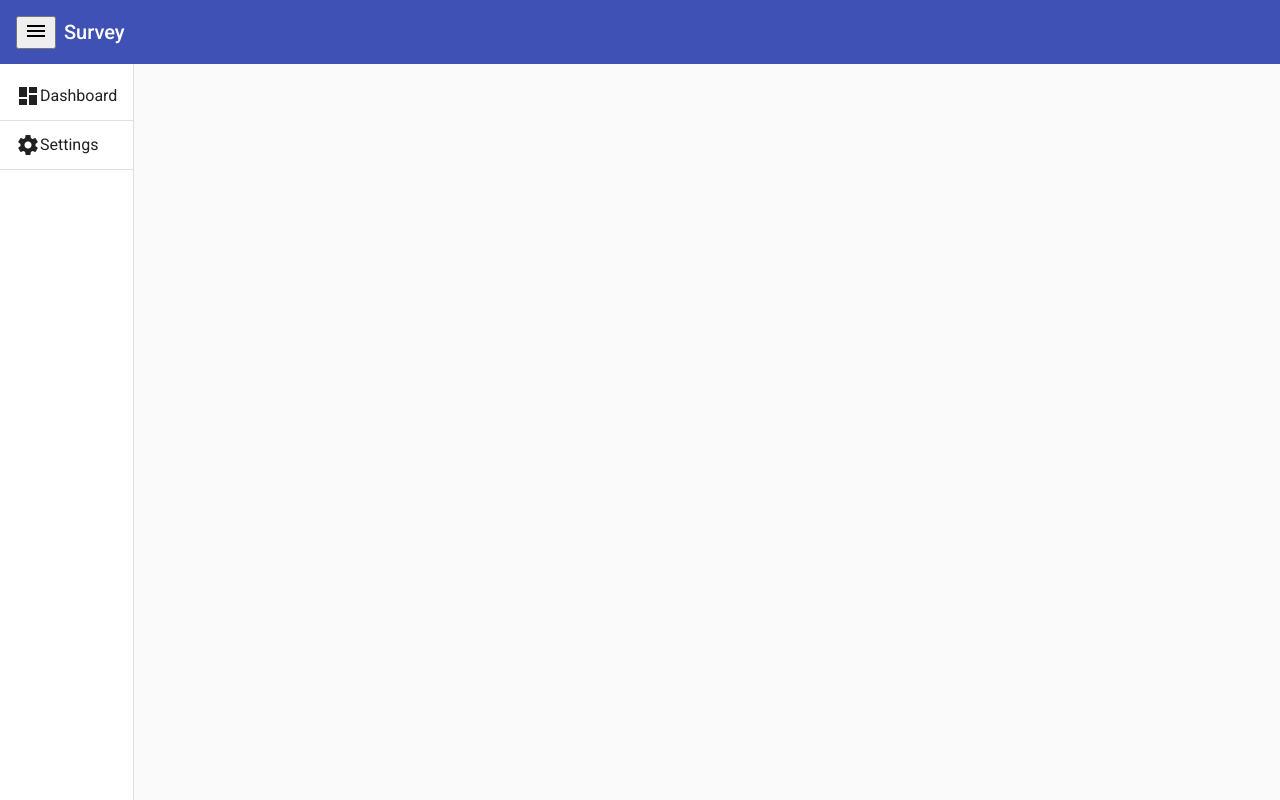
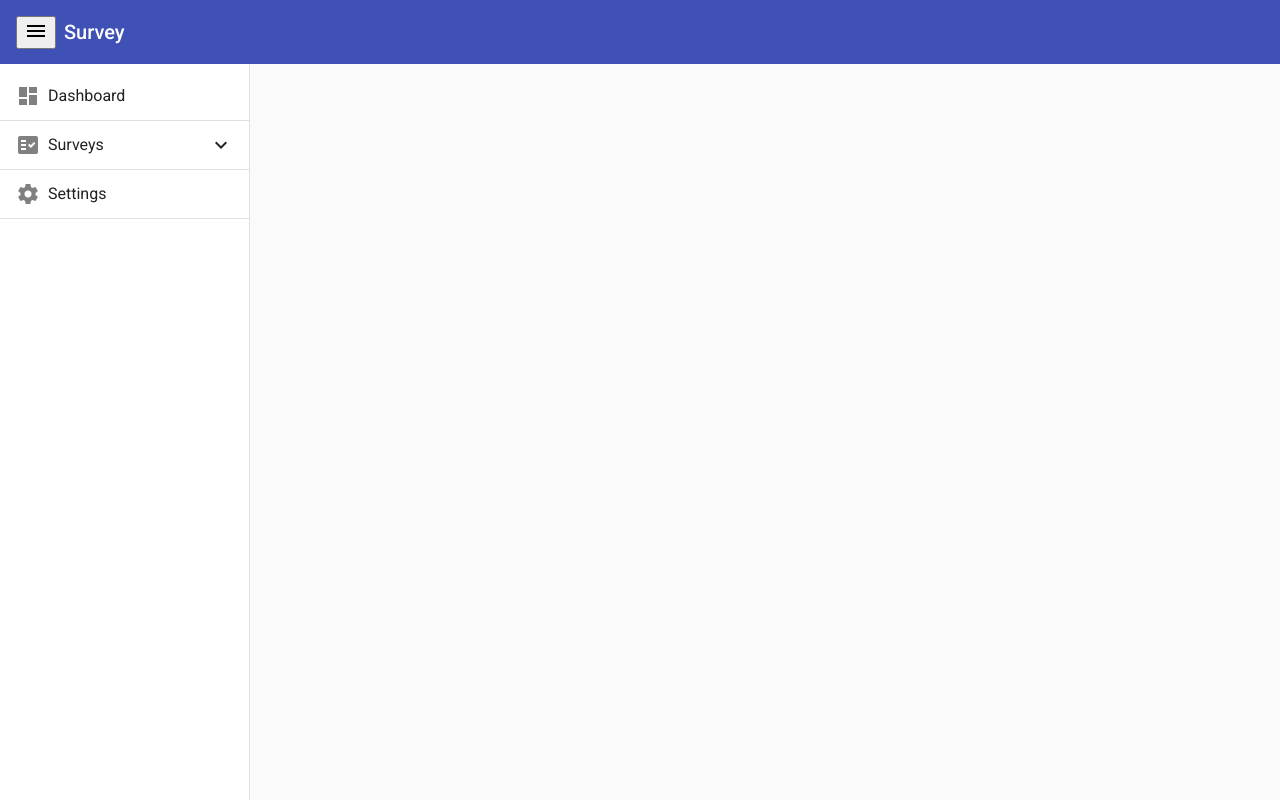
Before and after one commit to TomekMackiewicz/online-exams, an Angular app in the folder client/: page / in a window 1280 px wide. Both pictures are taken after a click on the button "menu". Built offline with nearby package versions, Linux system fonts and the light colour scheme.

Commit message:
Survey nav & angular flex layout

```diff
--- a/client/package.json
+++ b/client/package.json
@@ -12,10 +12,11 @@
   "private": true,
   "dependencies": {
     "@angular/animations": "~10.0.4",
-    "@angular/cdk": "^10.1.0",
+    "@angular/cdk": "^10.1.2",
     "@angular/common": "~10.0.4",
     "@angular/compiler": "~10.0.4",
     "@angular/core": "~10.0.4",
+    "@angular/flex-layout": "^10.0.0-beta.32",
     "@angular/forms": "~10.0.4",
     "@angular/material": "^10.1.0",
     "@angular/platform-browser": "~10.0.4",
--- a/client/src/app/app.module.ts
+++ b/client/src/app/app.module.ts
@@ -3,6 +3,7 @@ import { NgModule } from '@angular/core';
 import { AppRoutingModule } from './app-routing.module';
 import { AppComponent } from './app.component';
 import { BrowserAnimationsModule } from '@angular/platform-browser/animations';
+import { FlexLayoutModule } from '@angular/flex-layout';
 import { MatSidenavModule } from '@angular/material/sidenav';
 import { MatListModule } from '@angular/material/list';
 import { MatIconModule } from '@angular/material/icon';
@@ -26,6 +27,7 @@ import { CapitalizeFirstPipe } from './pipes/capitalize-first.pipe';
     BrowserModule,
     AppRoutingModule,
     BrowserAnimationsModule,
+    FlexLayoutModule,
     MatSidenavModule,
     MatListModule,
     MatIconModule,
--- a/client/src/app/menu-list-item/const/nav-items.ts
+++ b/client/src/app/menu-list-item/const/nav-items.ts
@@ -5,6 +5,22 @@ export const NAV_ITEMS = [
         route: 'dashboard'
     },
     {
+        displayName: 'surveys',
+        iconName: 'fact_check',
+        children: [
+            {
+                displayName: 'surveys',
+                iconName: 'list',
+                route: 'surveys',
+            },
+            {
+                displayName: 'add',
+                iconName: 'add',
+                route: 'surveys/add',
+            }
+        ]
+    },
+    {
         displayName: 'settings',
         iconName: 'settings',
         route: 'admin/settings'
--- a/client/src/styles.css
+++ b/client/src/styles.css
@@ -11,7 +11,7 @@ body { margin: 0; font-family: Roboto, "Helvetica Neue", sans-serif; }
     bottom: 0;
     left: 0;
     right: 0;
-  }
+}
 
   .is-mobile .dashboard-toolbar {
     position: fixed;
@@ -34,3 +34,26 @@ body { margin: 0; font-family: Roboto, "Helvetica Neue", sans-serif; }
        `<body>` to be our scrolling element for mobile layouts. */
     flex: 1 0 auto;
   }
+
+mat-sidenav {
+    width: 250px;
+}
+
+.route-icon {
+  padding-right: 8px;
+  color: gray;
+}
+
+.nav-chevron {
+  display: inline-flex;
+  vertical-align: middle;
+}
+
+.submenu-item > .sidenav-list-item {
+  font-size: 14px;
+  height: 36px !important;
+}
+
+.submenu-item > .active {
+  background: #000 !important;
+}
```
Also changed, not shown: 1 other file (tests, documents, lock files or other folders).
